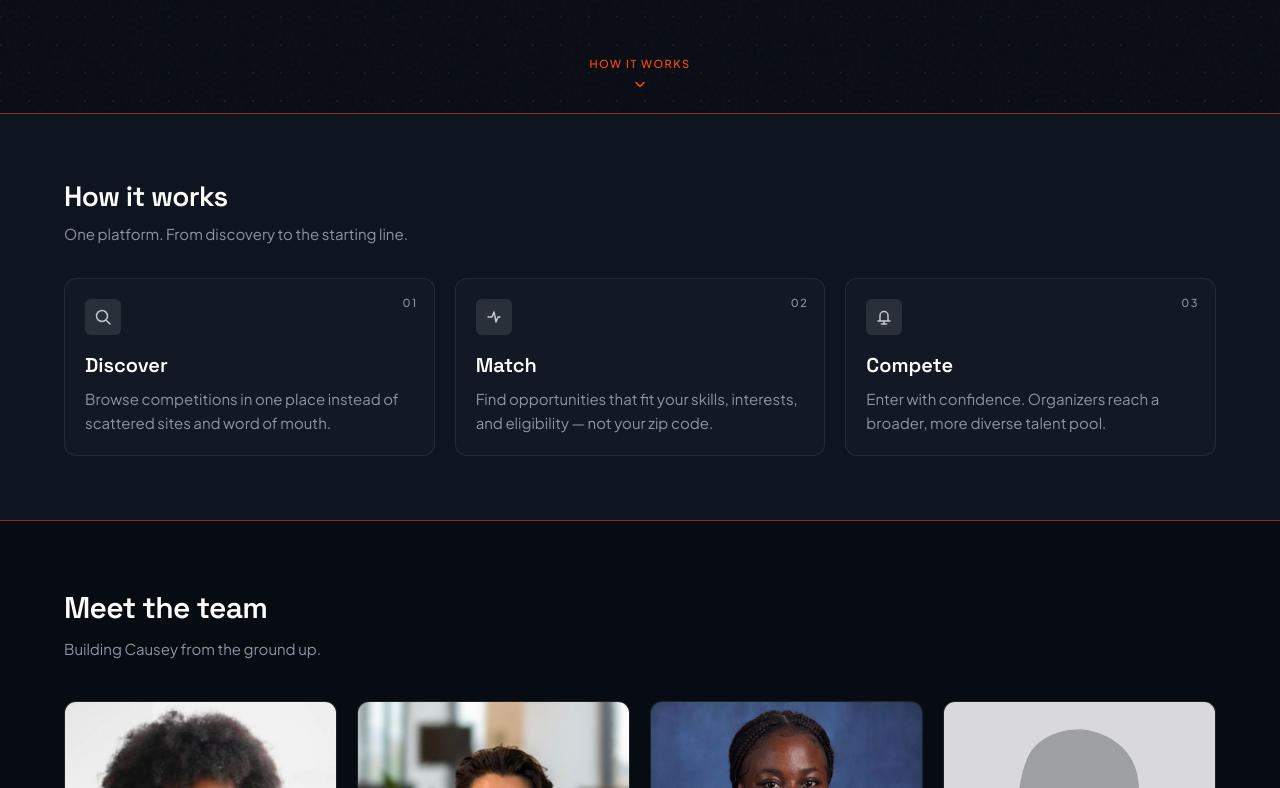
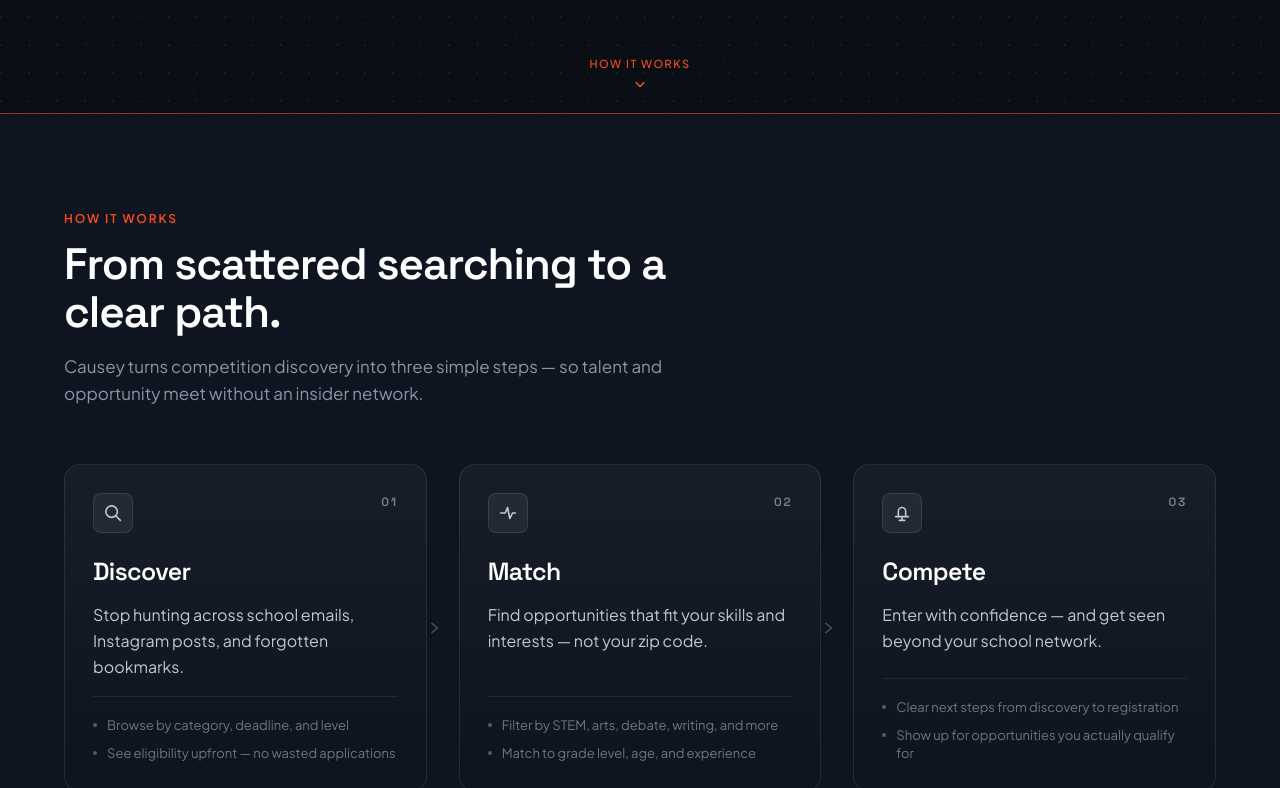
Before and after one commit to Admft/EdTech-Waitlist-Website, a Next.js app: page / in a window 1280 px wide. Shown: the part 712-1500 px from the top of the page. Built offline with nearby package versions, Linux system fonts and the light colour scheme.

Commit message:
fixed hwo it works

```diff
--- a/src/app/page.tsx
+++ b/src/app/page.tsx
@@ -1,53 +1,9 @@
 import CompetitionCards from "@/components/CompetitionCards";
+import HowItWorks from "@/components/HowItWorks";
 import TeamSection from "@/components/TeamSection";
 import WaitlistForm from "@/components/WaitlistForm";
 
 const CALENDAR_URL = "https://calendar.app.google/AX1fCWGdukco55z47";
-
-const STEPS = [
-  {
-    title: "Discover",
-    body: "Browse competitions in one place instead of scattered sites and word of mouth.",
-    icon: (
-      <svg width="20" height="20" viewBox="0 0 20 20" fill="none" aria-hidden>
-        <circle cx="9" cy="9" r="5.5" stroke="currentColor" strokeWidth="1.5" />
-        <path d="M13.5 13.5L17 17" stroke="currentColor" strokeWidth="1.5" strokeLinecap="round" />
-      </svg>
-    ),
-  },
-  {
-    title: "Match",
-    body: "Find opportunities that fit your skills, interests, and eligibility — not your zip code.",
-    icon: (
-      <svg width="20" height="20" viewBox="0 0 20 20" fill="none" aria-hidden>
-        <path
-          d="M4 10h4l2-5 2 10 2-5h2"
-          stroke="currentColor"
-          strokeWidth="1.5"
-          strokeLinecap="round"
-          strokeLinejoin="round"
-        />
-      </svg>
-    ),
-  },
-  {
-    title: "Compete",
-    body: "Enter with confidence. Organizers reach a broader, more diverse talent pool.",
-    icon: (
-      <svg width="20" height="20" viewBox="0 0 20 20" fill="none" aria-hidden>
-        <path
-          d="M6 14V8.5a4 4 0 0 1 8 0V14"
-          stroke="currentColor"
-          strokeWidth="1.5"
-          strokeLinecap="round"
-        />
-        <path d="M4 14h12" stroke="currentColor" strokeWidth="1.5" strokeLinecap="round" />
-        <path d="M10 14v3" stroke="currentColor" strokeWidth="1.5" strokeLinecap="round" />
-        <path d="M7.5 17h5" stroke="currentColor" strokeWidth="1.5" strokeLinecap="round" />
-      </svg>
-    ),
-  },
-] as const;
 
 function LogoMark() {
   return (
@@ -146,36 +102,7 @@
         </div>
       </div>
 
-      <section id="how-it-works" className="section-rule bg-surface px-5 py-14 sm:px-8 sm:py-16">
-        <div className="mx-auto max-w-6xl">
-          <h2 className="font-display text-2xl font-semibold tracking-tight text-white sm:text-[1.75rem]">
-            How it works
-          </h2>
-          <p className="mt-2 max-w-md text-[15px] text-muted">
-            One platform. From discovery to the starting line.
-          </p>
-
-          <ol className="mt-8 grid gap-4 sm:grid-cols-3 sm:gap-5">
-            {STEPS.map((step, index) => (
-              <li
-                key={step.title}
-                className="relative rounded-xl border border-white/[0.08] bg-white/[0.02] p-5"
-              >
-                <span className="absolute right-4 top-4 text-[11px] font-medium tracking-[0.14em] text-muted">
-                  0{index + 1}
-                </span>
-                <div className="flex h-9 w-9 items-center justify-center rounded-md bg-white/10 text-muted-strong">
-                  {step.icon}
-                </div>
-                <h3 className="mt-4 font-display text-xl font-semibold text-white">
-                  {step.title}
-                </h3>
-                <p className="mt-2 text-[15px] leading-relaxed text-muted">{step.body}</p>
-              </li>
-            ))}
-          </ol>
-        </div>
-      </section>
+      <HowItWorks />
 
       <TeamSection />
 
--- /dev/null
+++ b/src/components/HowItWorks.tsx
@@ -0,0 +1,142 @@
+const STEPS = [
+  {
+    step: "01",
+    title: "Discover",
+    body: "Stop hunting across school emails, Instagram posts, and forgotten bookmarks.",
+    details: [
+      "Browse by category, deadline, and level",
+      "See eligibility upfront — no wasted applications",
+    ],
+    icon: (
+      <svg width="22" height="22" viewBox="0 0 24 24" fill="none" aria-hidden>
+        <circle cx="10.5" cy="10.5" r="6.25" stroke="currentColor" strokeWidth="1.75" />
+        <path
+          d="M15.5 15.5L20 20"
+          stroke="currentColor"
+          strokeWidth="1.75"
+          strokeLinecap="round"
+        />
+      </svg>
+    ),
+  },
+  {
+    step: "02",
+    title: "Match",
+    body: "Find opportunities that fit your skills and interests — not your zip code.",
+    details: [
+      "Filter by STEM, arts, debate, writing, and more",
+      "Match to grade level, age, and experience",
+    ],
+    icon: (
+      <svg width="22" height="22" viewBox="0 0 24 24" fill="none" aria-hidden>
+        <path
+          d="M4 12h5l2.5-6 2.5 12L17 12h3"
+          stroke="currentColor"
+          strokeWidth="1.75"
+          strokeLinecap="round"
+          strokeLinejoin="round"
+        />
+      </svg>
+    ),
+  },
+  {
+    step: "03",
+    title: "Compete",
+    body: "Enter with confidence — and get seen beyond your school network.",
+    details: [
+      "Clear next steps from discovery to registration",
+      "Show up for opportunities you actually qualify for",
+    ],
+    icon: (
+      <svg width="22" height="22" viewBox="0 0 24 24" fill="none" aria-hidden>
+        <path
+          d="M8 16V10a4 4 0 0 1 8 0v6"
+          stroke="currentColor"
+          strokeWidth="1.75"
+          strokeLinecap="round"
+        />
+        <path d="M5 16h14" stroke="currentColor" strokeWidth="1.75" strokeLinecap="round" />
+        <path d="M12 16v4" stroke="currentColor" strokeWidth="1.75" strokeLinecap="round" />
+        <path d="M9 20h6" stroke="currentColor" strokeWidth="1.75" strokeLinecap="round" />
+      </svg>
+    ),
+  },
+] as const;
+
+export default function HowItWorks() {
+  return (
+    <section id="how-it-works" className="section-rule bg-surface px-5 py-20 sm:px-8 sm:py-24">
+      <div className="mx-auto max-w-6xl">
+        <div className="max-w-2xl">
+          <p className="text-[12px] font-semibold uppercase tracking-[0.16em] text-accent">
+            How it works
+          </p>
+          <h2 className="mt-3 font-display text-[clamp(1.85rem,4vw,2.75rem)] font-semibold leading-[1.1] tracking-tight text-white">
+            From scattered searching to a clear path.
+          </h2>
+          <p className="mt-4 text-[16px] leading-relaxed text-muted sm:text-[17px]">
+            Causey turns competition discovery into three simple steps — so
+            talent and opportunity meet without an insider network.
+          </p>
+        </div>
+
+        <ol className="mt-14 grid gap-5 lg:grid-cols-3 lg:gap-8">
+          {STEPS.map((item, index) => (
+            <li key={item.title} className="relative">
+              {index < STEPS.length - 1 ? (
+                <span
+                  className="pointer-events-none absolute -right-4 top-1/2 z-10 hidden -translate-y-1/2 text-muted/50 lg:block"
+                  aria-hidden
+                >
+                  <svg width="16" height="16" viewBox="0 0 16 16" fill="none">
+                    <path
+                      d="M5 3.5L10.5 8 5 12.5"
+                      stroke="currentColor"
+                      strokeWidth="1.5"
+                      strokeLinecap="round"
+                      strokeLinejoin="round"
+                    />
+                  </svg>
+                </span>
+              ) : null}
+
+              <article className="flex h-full flex-col rounded-2xl border border-white/[0.09] bg-gradient-to-b from-white/[0.04] to-transparent p-7 transition hover:border-white/16 hover:bg-white/[0.035]">
+                <div className="flex items-start justify-between gap-4">
+                  <div className="flex h-10 w-10 items-center justify-center rounded-lg border border-white/10 bg-white/[0.06] text-muted-strong">
+                    {item.icon}
+                  </div>
+                  <span className="font-display text-[12px] font-semibold tracking-[0.14em] text-white/45">
+                    {item.step}
+                  </span>
+                </div>
+
+                <h3 className="mt-5 font-display text-[1.45rem] font-semibold tracking-tight text-white sm:text-[1.55rem]">
+                  {item.title}
+                </h3>
+
+                <p className="mt-3 min-h-[4.5rem] text-[15px] leading-relaxed text-muted-strong sm:min-h-[4.75rem] sm:text-[16px]">
+                  {item.body}
+                </p>
+
+                <ul className="mt-auto space-y-2.5 border-t border-white/[0.08] pt-5">
+                  {item.details.map((detail) => (
+                    <li
+                      key={detail}
+                      className="flex gap-2.5 text-[13px] leading-snug text-muted/75"
+                    >
+                      <span
+                        className="mt-[0.4rem] h-1 w-1 shrink-0 rounded-full bg-white/30"
+                        aria-hidden
+                      />
+                      {detail}
+                    </li>
+                  ))}
+                </ul>
+              </article>
+            </li>
+          ))}
+        </ol>
+      </div>
+    </section>
+  );
+}
```
